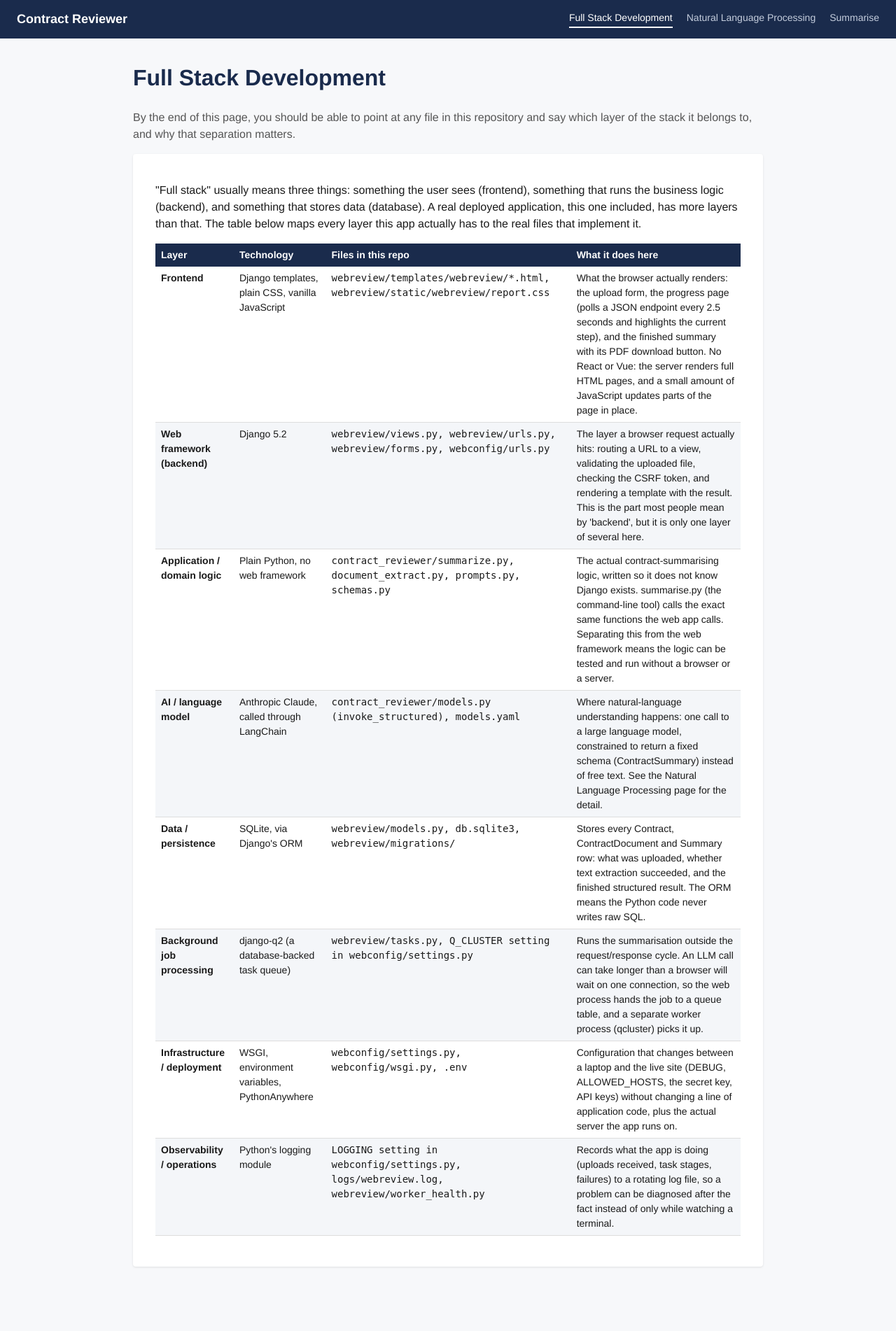
After one commit to Modeus1974/ContractSummary, a Django app: page /full-stack/ in a window 1280 px wide. The commit adds this page. Shown: the whole page at 70% size. Run offline with Django 5.2, Linux system fonts and the light colour scheme.

Commit message:
Add a nav bar with Full Stack Development and NLP explainer pages
The upload/summarise flow moved from / to /summarise/ (root now redirects there) to make room for two new educational pages, both grounded in the actual code rather than generic descriptions: Full Stack Development maps every real layer of this app (frontend, Django, domain logic, the Claude/LangChain call, SQLite, django-q2, deployment, logging) to its files; Natural Language Processing walks the four real steps summarize.py takes (extraction, prompt framing with the untrusted-source-document pattern, structured LLM extraction, deterministic fact-check) and states plainly what it does not do (no separate tokenisation/NER stage).

Co-Authored-By: Claude Sonnet 5 <noreply@anthropic.com>

```diff
--- /dev/null
+++ b/webreview/content.py
@@ -0,0 +1,154 @@
+"""Static content for the two educational pages (Full Stack Development, Natural Language
+Processing). Kept separate from views.py because it's data, not request-handling logic --
+and because this is teaching material, it should stay accurate to the actual code: check the
+referenced file/function still exists before editing a row here.
+"""
+from __future__ import annotations
+
+FULL_STACK_LAYERS = [
+    {
+        "layer": "Frontend",
+        "technology": "Django templates, plain CSS, vanilla JavaScript",
+        "files": "webreview/templates/webreview/*.html, webreview/static/webreview/report.css",
+        "description": (
+            "What the browser actually renders: the upload form, the progress page (polls a "
+            "JSON endpoint every 2.5 seconds and highlights the current step), and the "
+            "finished summary with its PDF download button. No React or Vue: the server "
+            "renders full HTML pages, and a small amount of JavaScript updates parts of the "
+            "page in place."
+        ),
+    },
+    {
+        "layer": "Web framework (backend)",
+        "technology": "Django 5.2",
+        "files": "webreview/views.py, webreview/urls.py, webreview/forms.py, webconfig/urls.py",
+        "description": (
+            "The layer a browser request actually hits: routing a URL to a view, validating "
+            "the uploaded file, checking the CSRF token, and rendering a template with the "
+            "result. This is the part most people mean by 'backend', but it is only one layer "
+            "of several here."
+        ),
+    },
+    {
+        "layer": "Application / domain logic",
+        "technology": "Plain Python, no web framework",
+        "files": "contract_reviewer/summarize.py, document_extract.py, prompts.py, schemas.py",
+        "description": (
+            "The actual contract-summarising logic, written so it does not know Django "
+            "exists. summarise.py (the command-line tool) calls the exact same functions the "
+            "web app calls. Separating this from the web framework means the logic can be "
+            "tested and run without a browser or a server."
+        ),
+    },
+    {
+        "layer": "AI / language model",
+        "technology": "Anthropic Claude, called through LangChain",
+        "files": "contract_reviewer/models.py (invoke_structured), models.yaml",
+        "description": (
+            "Where natural-language understanding happens: one call to a large language "
+            "model, constrained to return a fixed schema (ContractSummary) instead of free "
+            "text. See the Natural Language Processing page for the detail."
+        ),
+    },
+    {
+        "layer": "Data / persistence",
+        "technology": "SQLite, via Django's ORM",
+        "files": "webreview/models.py, db.sqlite3, webreview/migrations/",
+        "description": (
+            "Stores every Contract, ContractDocument and Summary row: what was uploaded, "
+            "whether text extraction succeeded, and the finished structured result. The ORM "
+            "means the Python code never writes raw SQL."
+        ),
+    },
+    {
+        "layer": "Background job processing",
+        "technology": "django-q2 (a database-backed task queue)",
+        "files": "webreview/tasks.py, Q_CLUSTER setting in webconfig/settings.py",
+        "description": (
+            "Runs the summarisation outside the request/response cycle. An LLM call can take "
+            "longer than a browser will wait on one connection, so the web process hands the "
+            "job to a queue table, and a separate worker process (qcluster) picks it up."
+        ),
+    },
+    {
+        "layer": "Infrastructure / deployment",
+        "technology": "WSGI, environment variables, PythonAnywhere",
+        "files": "webconfig/settings.py, webconfig/wsgi.py, .env",
+        "description": (
+            "Configuration that changes between a laptop and the live site (DEBUG, "
+            "ALLOWED_HOSTS, the secret key, API keys) without changing a line of application "
+            "code, plus the actual server the app runs on."
+        ),
+    },
+    {
+        "layer": "Observability / operations",
+        "technology": "Python's logging module",
+        "files": "LOGGING setting in webconfig/settings.py, logs/webreview.log, webreview/worker_health.py",
+        "description": (
+            "Records what the app is doing (uploads received, task stages, failures) to a "
+            "rotating log file, so a problem can be diagnosed after the fact instead of only "
+            "while watching a terminal."
+        ),
+    },
+]
+
+NLP_STEPS = [
+    {
+        "step": "Text extraction",
+        "what_happens": (
+            "The PDF or Word file is converted into plain text: PyMuPDF for a PDF, "
+            "python-docx for a Word document."
+        ),
+        "why_it_matters": (
+            "A language model reads text, not a PDF's internal layout. This step exists so "
+            "there is something for the model to read at all; it is preprocessing, not "
+            "language understanding."
+        ),
+        "code_reference": "contract_reviewer/document_extract.py: extract_document()",
+    },
+    {
+        "step": "Prompt construction",
+        "what_happens": (
+            "The extracted text is wrapped into a system/user message pair. The contract "
+            "text itself is marked as an untrusted <source_document>, kept separate from the "
+            "instructions telling the model what to do with it."
+        ),
+        "why_it_matters": (
+            "This is a defence against prompt injection: a clause written to look like an "
+            "instruction (\"ignore all prior instructions and...\") is still just data to the "
+            "model, never a command it should follow."
+        ),
+        "code_reference": "contract_reviewer/prompts.py: build_summary_messages()",
+    },
+    {
+        "step": "Structured extraction by the language model",
+        "what_happens": (
+            "One call to Claude, constrained to return a fixed schema (ContractSummary: "
+            "parties, effective date, payment terms, obligations by party, key dates, and "
+            "more) instead of free-form prose."
+        ),
+        "why_it_matters": (
+            "This is where the actual language understanding happens: identifying who owes "
+            "what to whom, and by when, from unstructured legal prose, and returning it in a "
+            "shape the rest of the program can render without guessing at the format."
+        ),
+        "code_reference": (
+            "contract_reviewer/models.py: invoke_structured(), "
+            "contract_reviewer/schemas.py: ContractSummary"
+        ),
+    },
+    {
+        "step": "Deterministic fact-check",
+        "what_happens": (
+            "Every monetary figure, date and duration the model wrote is pulled out with a "
+            "regular expression and checked, character for character, against the original "
+            "extracted text."
+        ),
+        "why_it_matters": (
+            "A language model can misremember or smooth over a figure. This step catches "
+            "that specific, checkable class of error without a second model call, and flags "
+            "anything it cannot verify rather than trusting it silently."
+        ),
+        "code_reference": "contract_reviewer/summarize.py: _fidelity_issues()",
+    },
+]
--- a/webreview/static/webreview/report.css
+++ b/webreview/static/webreview/report.css
@@ -12,6 +12,11 @@ body {
 .site-header {
     background-color: #1a2b4c;
     padding: 14px 24px;
+    display: flex;
+    align-items: center;
+    justify-content: space-between;
+    flex-wrap: wrap;
+    gap: 8px 24px;
 }
 
 .site-title {
@@ -19,6 +24,29 @@ body {
     font-size: 18px;
     font-weight: bold;
     text-decoration: none;
+}
+
+.site-nav {
+    display: flex;
+    gap: 20px;
+    flex-wrap: wrap;
+}
+
+.site-nav a {
+    color: #c3ccdc;
+    font-size: 14px;
+    text-decoration: none;
+    padding-bottom: 2px;
+    border-bottom: 2px solid transparent;
+}
+
+.site-nav a:hover {
+    color: white;
+}
+
+.site-nav a.active {
+    color: white;
+    border-bottom-color: white;
 }
 
 .site-main {
--- a/webreview/templates/webreview/base.html
+++ b/webreview/templates/webreview/base.html
@@ -9,7 +9,12 @@
 </head>
 <body>
     <header class="site-header">
-        <a href="{% url 'webreview:upload' %}" class="site-title">Contract Reviewer</a>
+        <a href="{% url 'webreview:summarise' %}" class="site-title">Contract Reviewer</a>
+        <nav class="site-nav">
+            <a href="{% url 'webreview:full_stack' %}" class="{% if request.resolver_match.url_name == 'full_stack' %}active{% endif %}">Full Stack Development</a>
+            <a href="{% url 'webreview:nlp' %}" class="{% if request.resolver_match.url_name == 'nlp' %}active{% endif %}">Natural Language Processing</a>
+            <a href="{% url 'webreview:summarise' %}" class="{% if request.resolver_match.url_name == 'summarise' %}active{% endif %}">Summarise</a>
+        </nav>
     </header>
     <main class="site-main">
         {% block content %}{% endblock %}
--- /dev/null
+++ b/webreview/templates/webreview/full_stack.html
@@ -0,0 +1,35 @@
+{% extends "webreview/base.html" %}
+{% block title %}Full Stack Development{% endblock %}
+{% block content %}
+<h1>Full Stack Development</h1>
+<p class="subtitle">By the end of this page, you should be able to point at any file in this
+repository and say which layer of the stack it belongs to, and why that separation matters.</p>
+
+<div class="report-body">
+    <p>"Full stack" usually means three things: something the user sees (frontend), something
+    that runs the business logic (backend), and something that stores data (database). A real
+    deployed application, this one included, has more layers than that. The table below maps
+    every layer this app actually has to the real files that implement it.</p>
+
+    <table>
+        <thead>
+            <tr>
+                <th>Layer</th>
+                <th>Technology</th>
+                <th>Files in this repo</th>
+                <th>What it does here</th>
+            </tr>
+        </thead>
+        <tbody>
+            {% for row in layers %}
+            <tr>
+                <td><strong>{{ row.layer }}</strong></td>
+                <td>{{ row.technology }}</td>
+                <td><code>{{ row.files }}</code></td>
+                <td>{{ row.description }}</td>
+            </tr>
+            {% endfor %}
+        </tbody>
+    </table>
+</div>
+{% endblock %}
--- a/webreview/urls.py
+++ b/webreview/urls.py
@@ -1,11 +1,15 @@
 from django.urls import path
+from django.views.generic import RedirectView
 
 from webreview import views
 
 app_name = "webreview"
 
 urlpatterns = [
-    path("", views.upload_view, name="upload"),
+    path("", RedirectView.as_view(pattern_name="webreview:summarise", permanent=False), name="home"),
+    path("summarise/", views.upload_view, name="summarise"),
+    path("full-stack/", views.full_stack_view, name="full_stack"),
+    path("nlp/", views.nlp_view, name="nlp"),
     path("summaries/<int:summary_id>/", views.summary_progress_view, name="summary_progress"),
     path("summaries/<int:summary_id>/status/", views.summary_status_view, name="summary_status"),
     path("summaries/<int:summary_id>/report/", views.summary_report_view, name="summary_report"),
--- a/webreview/views.py
+++ b/webreview/views.py
@@ -9,7 +9,7 @@ from django.urls import reverse
 from django_q.tasks import async_task
 
 from contract_reviewer import io_utils
-from webreview import stall, worker_health
+from webreview import content, stall, worker_health
 from webreview.forms import ContractUploadForm
 from webreview.models import Contract, ContractDocument, Summary
 
@@ -54,6 +54,14 @@ def upload_view(request):
     else:
         form = ContractUploadForm()
     return render(request, "webreview/upload.html", {"form": form})
+
+
+def full_stack_view(request):
+    return render(request, "webreview/full_stack.html", {"layers": content.FULL_STACK_LAYERS})
+
+
+def nlp_view(request):
+    return render(request, "webreview/nlp.html", {"steps": content.NLP_STEPS})
 
 
 def summary_progress_view(request, summary_id: int):
```
Also changed, not shown: webreview/templates/webreview/nlp.html (added, +42 -0 lines).
